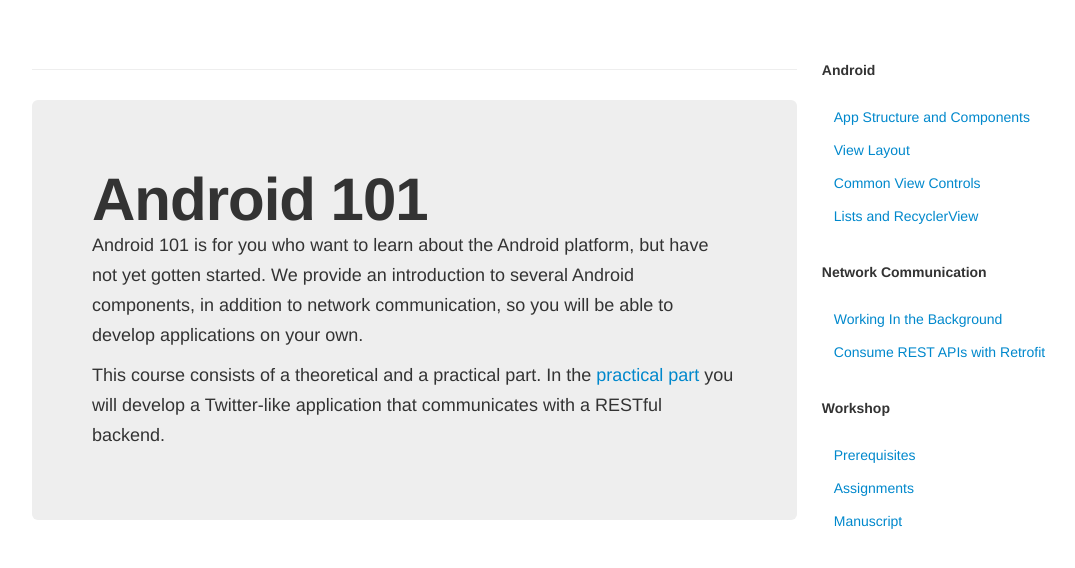
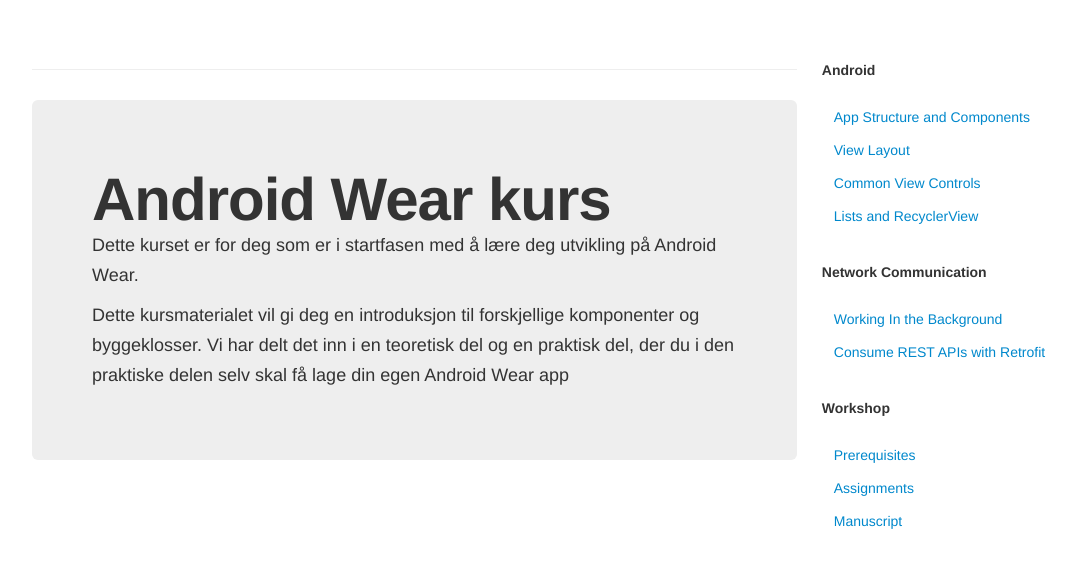
Before and after one commit to AnNDder/android-wear-kurs, a Jekyll site: the page built from docs/index.html, in a window 1280 px wide. Shown: the top 568 px of the page, without its empty margins (28-1103 px from the left). Built offline with Jekyll 4.4.1, drawn with Linux system fonts in a browser that asks for light colours; Markdown is read by kramdown in place of the engine named in the settings.

Commit message:
Added short introduction to wiki page

```diff
--- a/docs/index.html
+++ b/docs/index.html
@@ -3,8 +3,8 @@
 ---
 
 <div class="hero-unit">
-<h1>Android 101</h1>
-<p>Android 101 is for you who want to learn about the Android platform, but have not yet gotten started. We provide an introduction to several Android components, in addition to network communication, so you will be able to develop applications on your own.</p>
+<h1>Android Wear kurs</h1>
+<p> Dette kurset er for deg som er i startfasen med å lære deg utvikling på Android Wear. </p>
 
-<p>This course consists of a theoretical and a practical part. In the <a href="pages/assignments.html">practical part</a> you will develop a Twitter-like application that communicates with a RESTful backend.</p>
+<p>Dette kursmaterialet vil gi deg en introduksjon til forskjellige komponenter og byggeklosser. Vi har delt det inn i en teoretisk del og en praktisk del, der du i den praktiske delen selv skal få lage din egen Android Wear app</p>
 </div>
```
